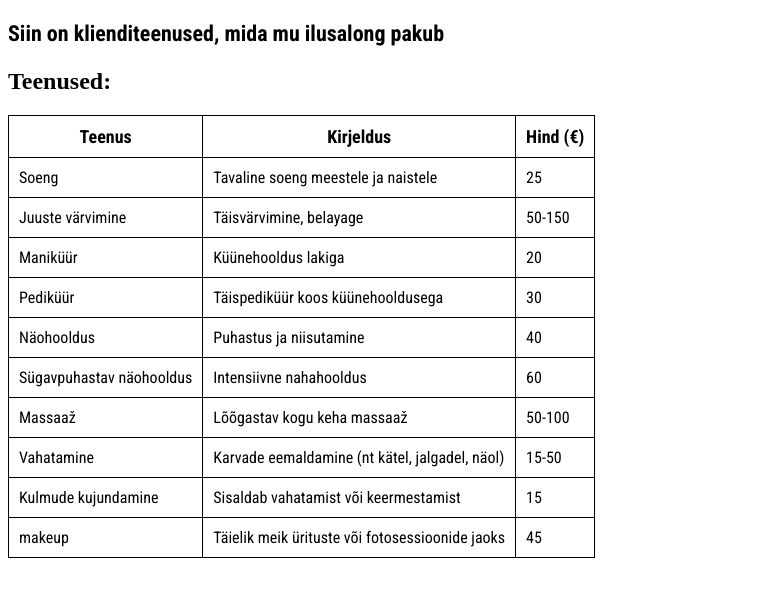
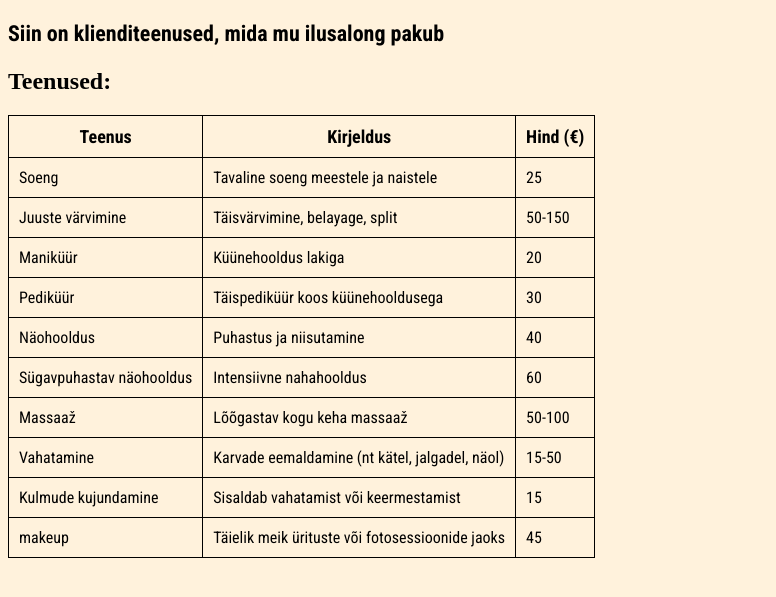
Before and after one commit to tincanned/se-praks, a plain HTML site: page veebileht/hinnakiri.html in a window 1280 px wide. Shown: the part 139-736 px from the top of the page, without its empty margins (0-776 px from the left). Drawn offline with Linux system fonts and the light colour scheme; a web font is replaced by a local one.

Commit message:
no aborting please

```diff
--- a/veebileht/hinnakiri.css
+++ b/veebileht/hinnakiri.css
@@ -1,4 +1,9 @@
 @import url('https://fonts.googleapis.com/css2?family=Mrs+Saint+Delafield&family=Roboto+Condensed:ital,wght@0,100..900;1,100..900&display=swap');
+body {
+    background-color: rgb(255, 242, 220);
+
+}
+
 h1 {
     font-size: 64px;
     font-family: "Mrs Saint Delafield", cursive;
--- a/veebileht/hinnakiri.html
+++ b/veebileht/hinnakiri.html
@@ -24,7 +24,7 @@
 </tr>
 <tr>
     <td>Juuste värvimine</td>
-    <td>Täisvärvimine, belayage</td>
+    <td>Täisvärvimine, belayage, split</td>
     <td>50-150</td>
 </tr>
 <tr>
```
